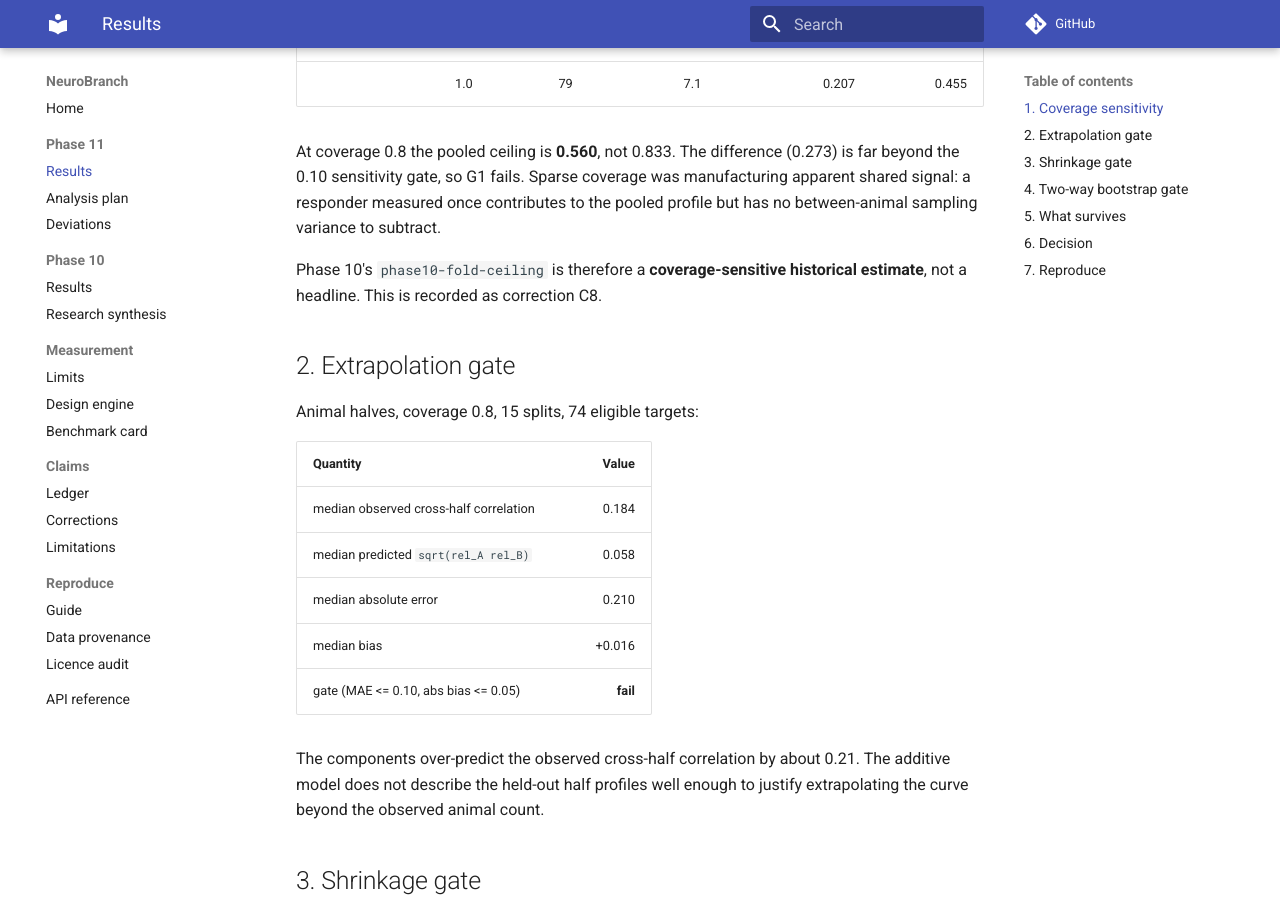
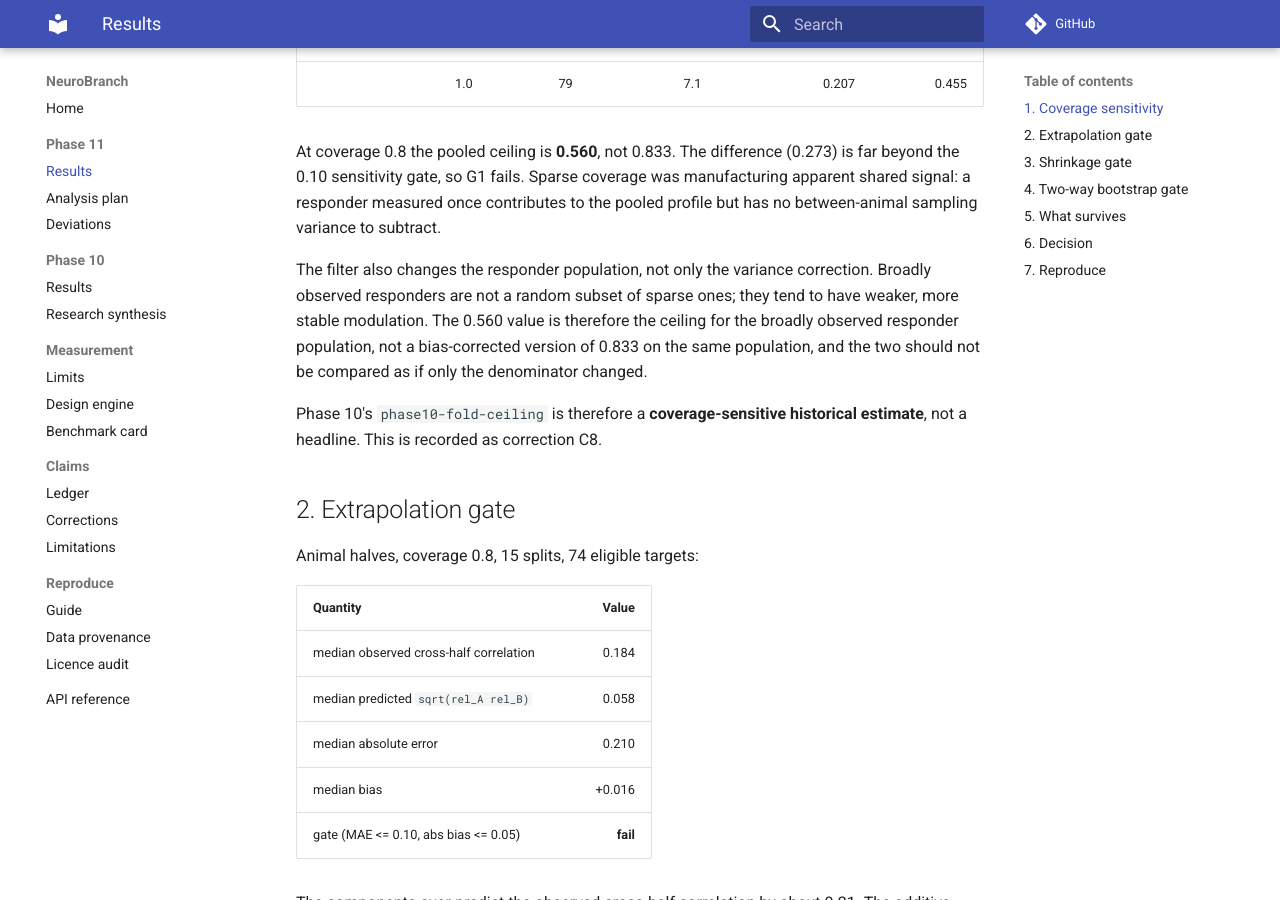
Before and after one commit to toniIepure25/neurobranch-celegans, an MkDocs documentation site: the page built from docs/PHASE11_RESULTS.md, in a window 1280 px wide and 900 px high, scrolled down 669 px. Built offline with MkDocs 1.6.1 and Material for MkDocs 9.7.7, drawn with Linux system fonts in a browser that asks for light colours; comment, search, counter and statistics services are not loaded.

Commit message:
Docs: distinguish coverage filter from bias correction

```diff
--- a/docs/PHASE11_RESULTS.md
+++ b/docs/PHASE11_RESULTS.md
@@ -23,6 +23,13 @@ At coverage 0.8 the pooled ceiling is **0.560**, not 0.833. The difference
 (0.273) is far beyond the 0.10 sensitivity gate, so G1 fails. Sparse coverage was
 manufacturing apparent shared signal: a responder measured once contributes to
 the pooled profile but has no between-animal sampling variance to subtract.
+
+The filter also changes the responder population, not only the variance
+correction. Broadly observed responders are not a random subset of sparse ones;
+they tend to have weaker, more stable modulation. The 0.560 value is therefore
+the ceiling for the broadly observed responder population, not a bias-corrected
+version of 0.833 on the same population, and the two should not be compared as
+if only the denominator changed.
 
 Phase 10's `phase10-fold-ceiling` is therefore a **coverage-sensitive historical
 estimate**, not a headline. This is recorded as correction C8.
```
Also changed, not shown: docs/LIMITATIONS.md (+3 -2 lines).
